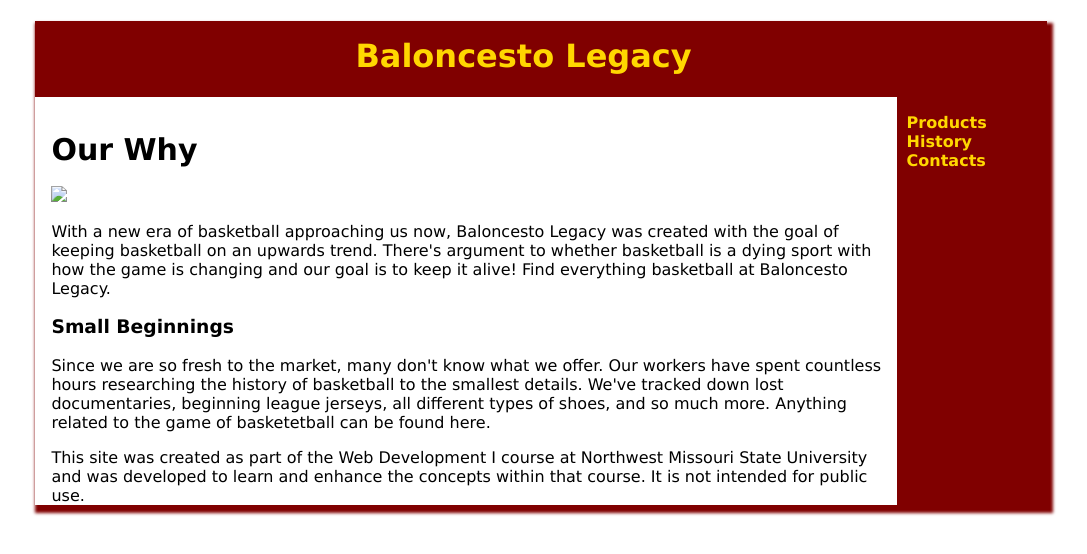
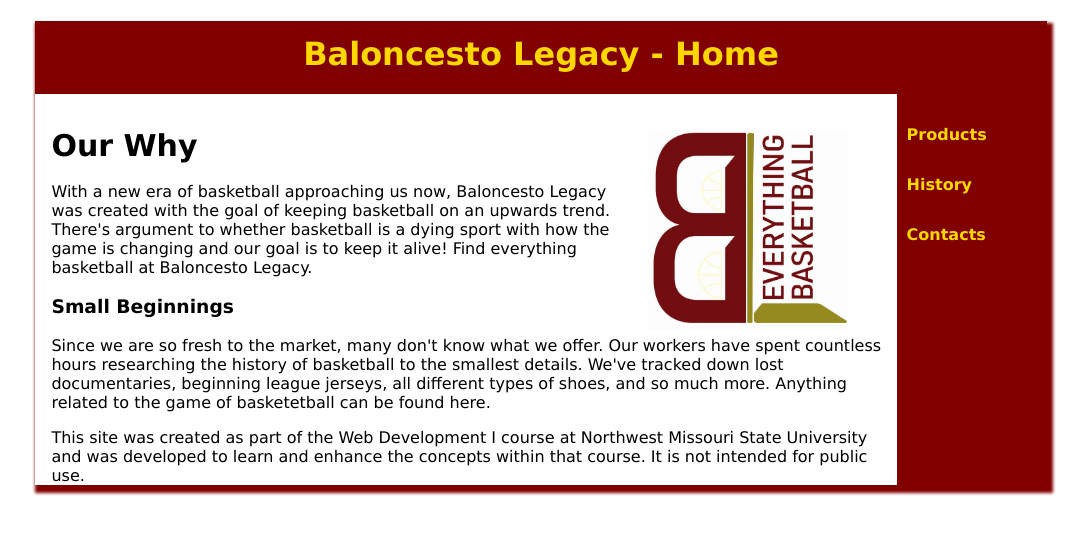
Before and after one commit to 44144-Sp22/web-project-danielabreu2435, a plain HTML site: page index.html in a window 1280 px wide. Shown: the whole page, without its empty margins (99-1186 px from the left). Drawn offline with Linux system fonts and the light colour scheme.

Commit message:
nice dan

```diff
--- a/index.html
+++ b/index.html
@@ -7,8 +7,7 @@
 <body>
   <div id="wrapper">
   <header>
-    <h1>Baloncesto Legacy
-    </h1>
+    <h1>Baloncesto Legacy -  Home</h1>
   </header>
   <nav>
     <ul>
@@ -17,8 +16,10 @@
       <li>Contacts</li>
     </ul>
   </nav>
+
   <main>
-    <h3><span class="why">Our Why</span></h3> <img src="AbreuLogoCMYK.jpg">
+    <img src="Logo.jpg">
+    <h3><span class="why">Our Why</span></h3>
     <p>With a new era of basketball approaching us now, Baloncesto Legacy was
       created with the goal of keeping basketball on an upwards trend. There's
       argument to whether basketball is a dying sport with how the game is
--- a/style.css
+++ b/style.css
@@ -8,10 +8,12 @@ header {
 }
 
 h1 {
+  text-align: center;
   line-height: 80%;
-  padding-top: .7em;
-  padding-bottom: .2em;
-  padding-left: 10em;
+  padding-top: 2%;
+  padding-bottom: .5%;
+  padding-left: auto;
+  padding-right: auto;
   }
 
 
@@ -21,10 +23,13 @@ nav {
   display:inline;
   width: 180px;
   color: #FFD700;
-
+  line-height: 50px;
 }
 nav ul{
   list-style-type: none;
+}
+nav a {
+  text-decoration: none;
 }
 
 .why {
@@ -47,3 +52,12 @@ main {
   background-color: #800000;
 box-shadow: 3px 5px 3px 3px #800000 ;
 }
+img {
+  width: 200px;
+  height: 200px;
+  object-fit: fill;
+  float: right;
+  padding-top: 20px;
+  padding-right: 20px;
+  padding-left: 20px;
+}
```
